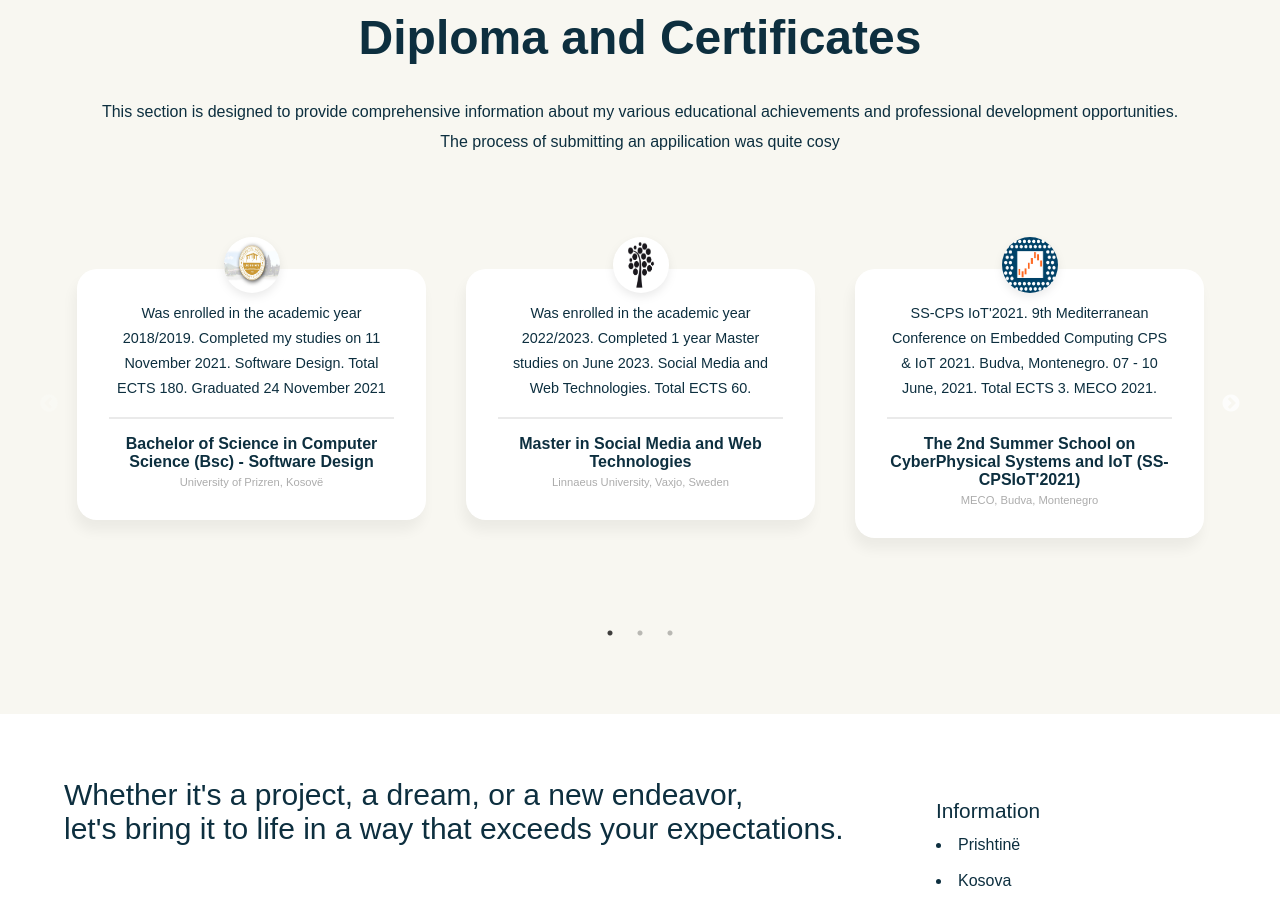
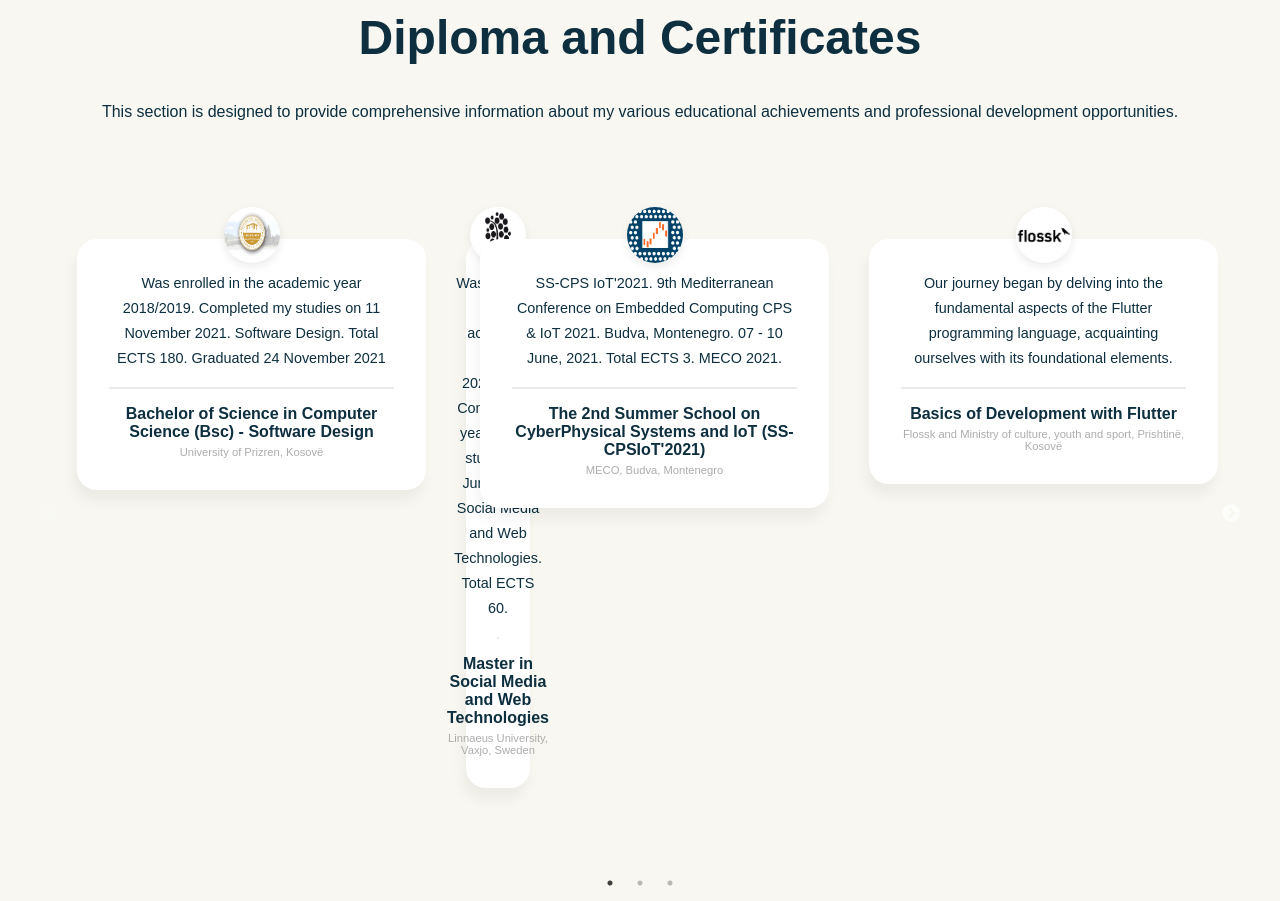
Before and after one commit to Albion007/personal_portfolio, a React (Vite) app: page / in a window 1280 px wide. Shown: the part 2180-3081 px from the top of the page. Built offline with nearby package versions, Linux system fonts and the light colour scheme; a web font is replaced by a local one.

Commit message:
I added a lot of things in the diploma and certificate section

```diff
--- a/src/components/People/People.jsx
+++ b/src/components/People/People.jsx
@@ -25,7 +25,6 @@
           <p style={{ marginTop: "2rem" }}>
             This section is designed to provide comprehensive information about my various educational achievements and professional development opportunities.
           </p>
-          <p>The process of submitting an appilication was quite cosy</p>
         </div>
 
 
```
